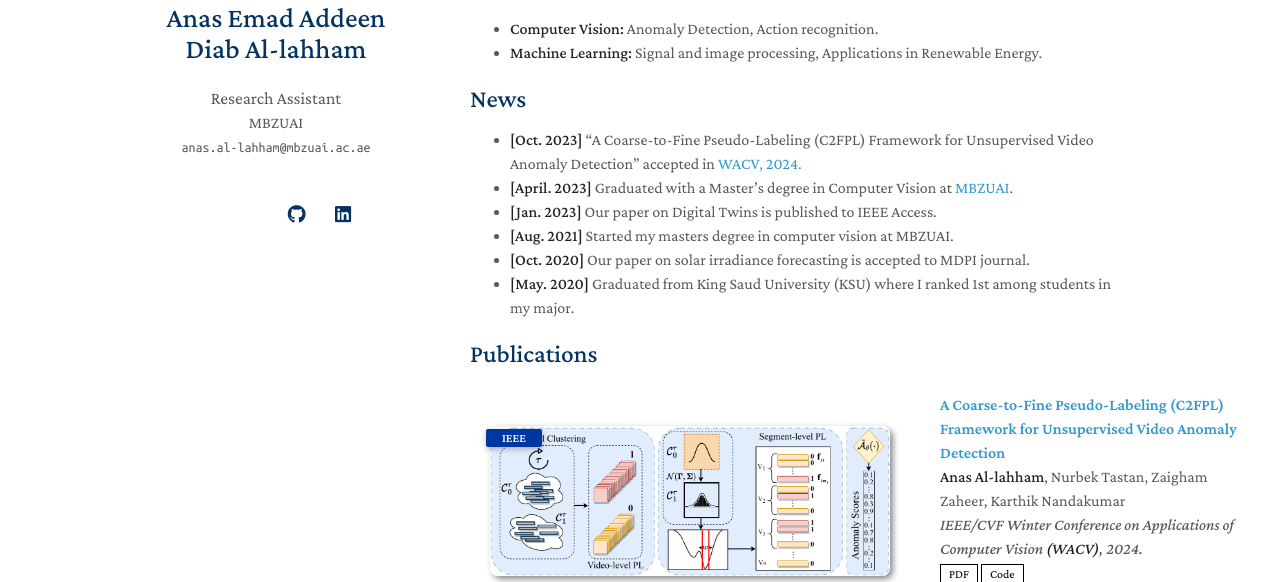
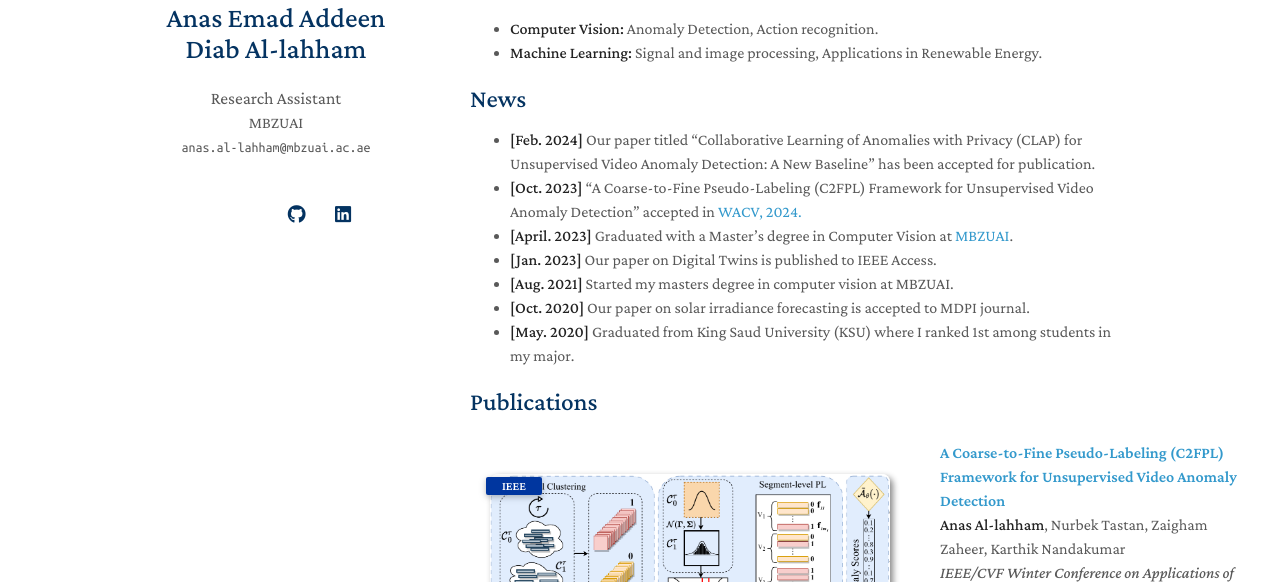
Before and after one commit to AnasEmad11/AnasEmad11.github.io, a Jekyll site: the page built from index.md, in a window 1280 px wide and 900 px high, cut to the strip 318-900 px from the top of the window. Built offline with Jekyll 4.4.1, drawn with Linux system fonts in a browser that asks for light colours; nearby versions of some CDN libraries; a style sheet for code colours, icons or effects is not loaded; our own code applies the rules of GitHub Pages for plain Markdown files.

Commit message:
New Publication

```diff
--- a/index.md
+++ b/index.md
@@ -15,6 +15,7 @@ I received my bachelor's degree in Electrical Engineering from [King Saud Univer
 - **Machine Learning:** Signal and image processing, Applications in Renewable Energy.
 
 ## News
+- **[Feb. 2024]** Our paper titled "Collaborative Learning of Anomalies with Privacy (CLAP) for Unsupervised Video Anomaly Detection: A New Baseline" has been accepted for publication.
 - **[Oct. 2023]** "A Coarse-to-Fine Pseudo-Labeling (C2FPL) Framework for Unsupervised Video Anomaly Detection" accepted in [WACV, 2024.](https://arxiv.org/abs/2310.17650){:target="_blank"}
 - **[April. 2023]** Graduated with a Master's degree in Computer Vision at [MBZUAI](https://mbzuai.ac.ae/).
 - **[Jan. 2023]** Our paper on Digital Twins is published to IEEE Access.
```
